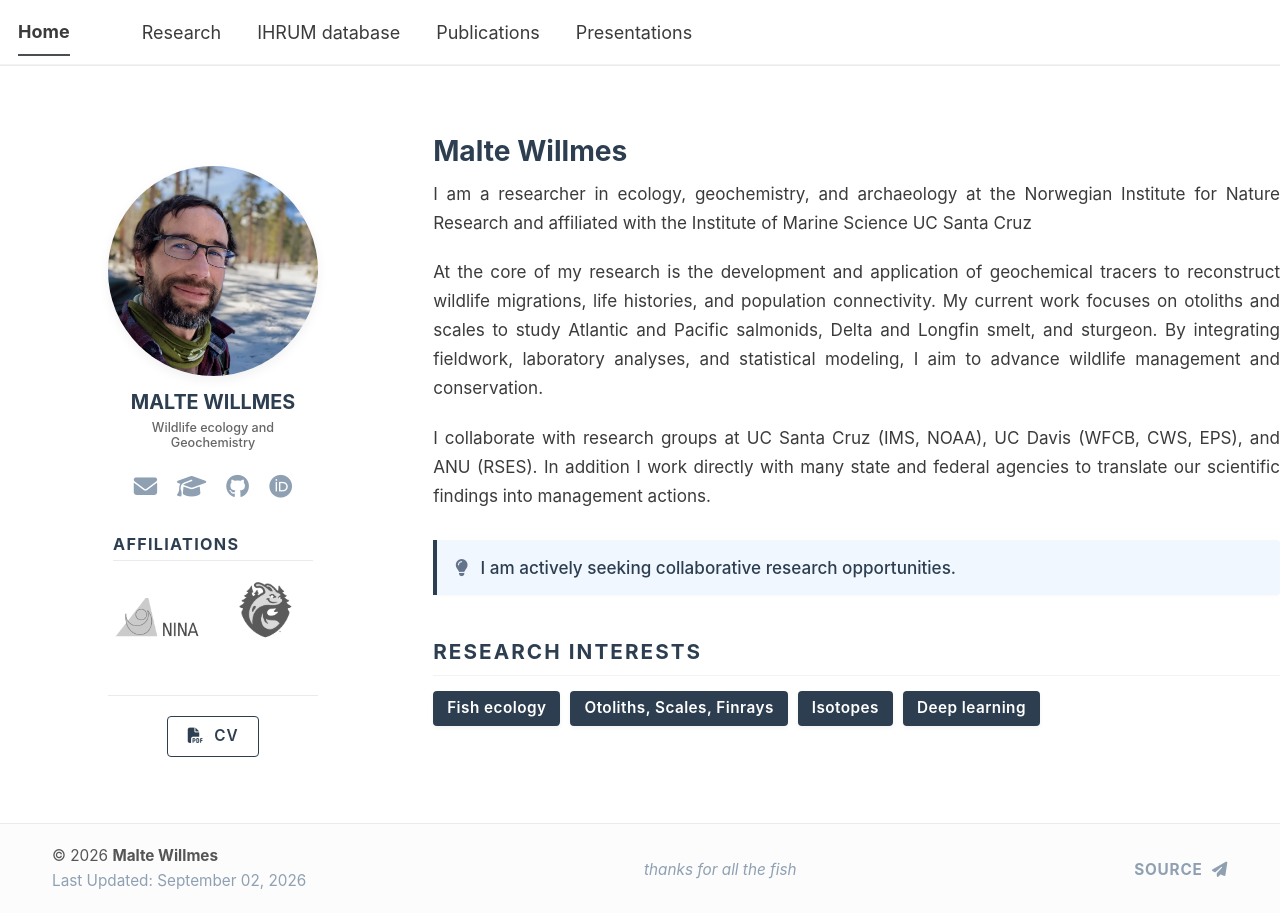
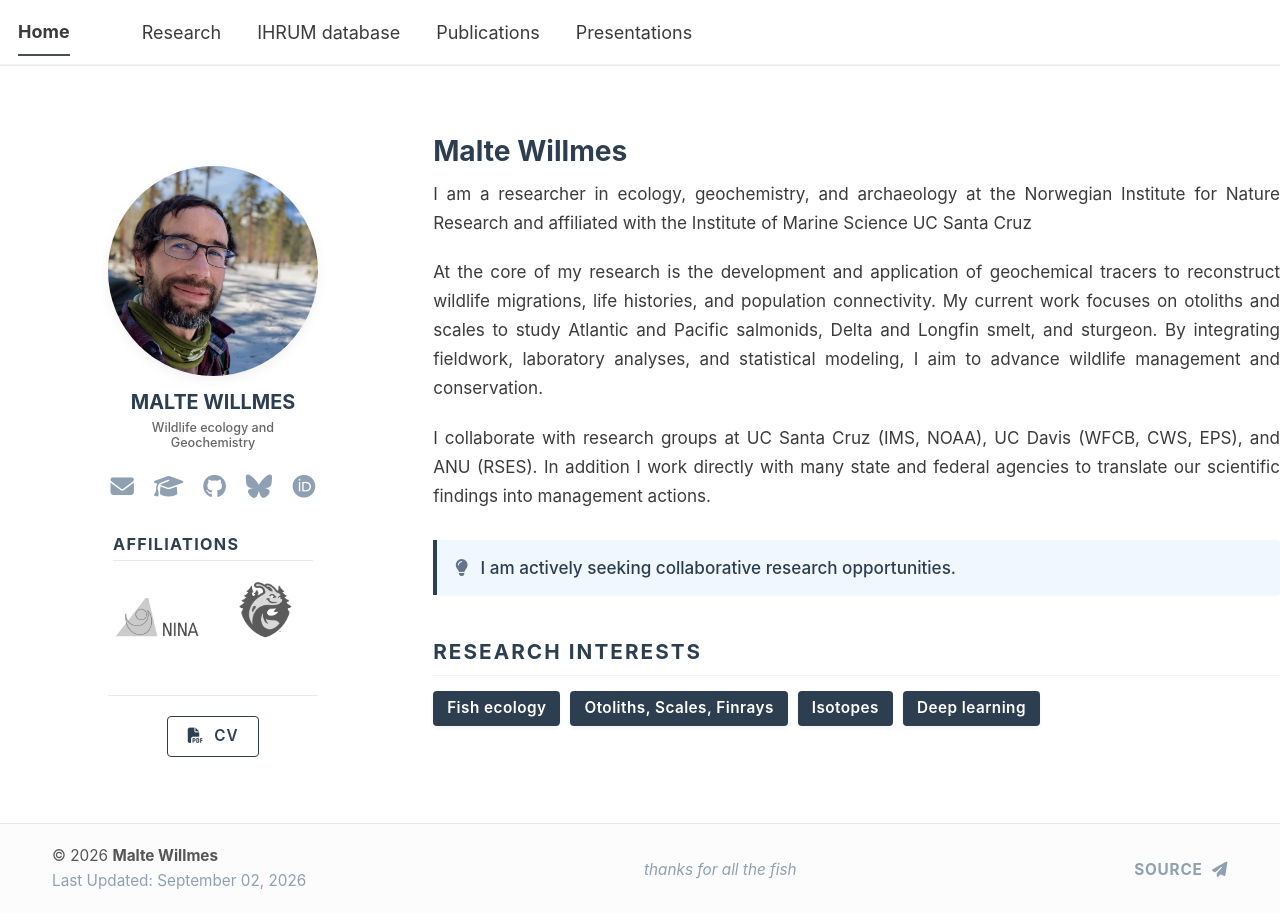
Before and after one commit to MalteWillmes/maltewillmes.github.io, a Jekyll site: the page built from _pages/about.md, in a window 1280 px wide. Built offline with Jekyll 4.4.1, drawn with Linux system fonts in a browser that asks for light colours; a script bundle is joined from its source files by our own code; library files that are not in the unit come from our copies.

Commit message:
Add Bluesky link and remove LinkedIn link
Added Bluesky profile link for authors and removed LinkedIn link.

```diff
--- a/_includes/author-profile.html
+++ b/_includes/author-profile.html
@@ -160,11 +160,14 @@
       </a>
       {% endif %}
 
-      {% if author.linkedin %}
-      <a href="https://www.linkedin.com/in/{{ author.linkedin }}" target="_blank" title="LinkedIn">
-        <i class="fab fa-linkedin fa-icon linkedin-icon"></i>
-      </a>
-      {% endif %}
+    {% if author.bluesky %}
+<a href="https://bsky.app/profile/{{ author.bluesky }}"
+   target="_blank"
+   rel="noopener noreferrer"
+   title="Bluesky">
+  <i class="fab fa-bluesky fa-icon bluesky-icon"></i>
+</a>
+{% endif %}
 
       {% if author.orcid %}
       <a href="https://orcid.org/{{ author.orcid }}" target="_blank" title="ORCID">
```
